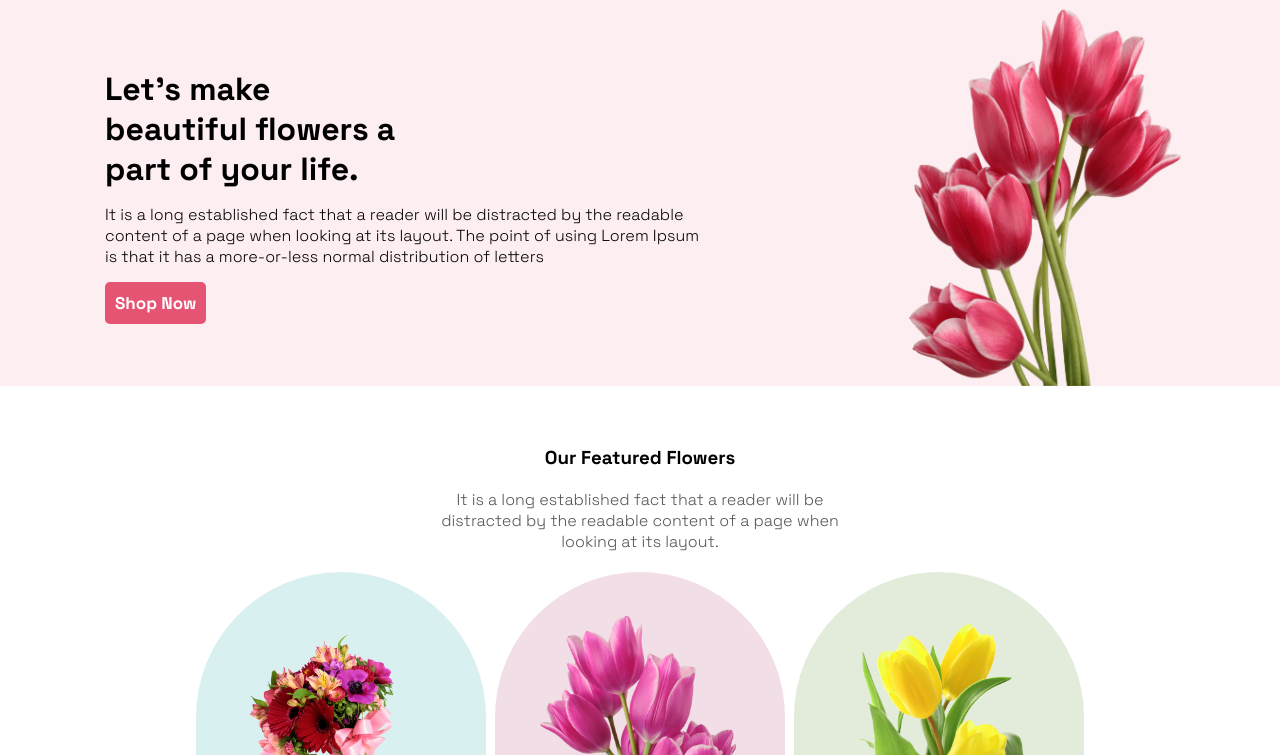
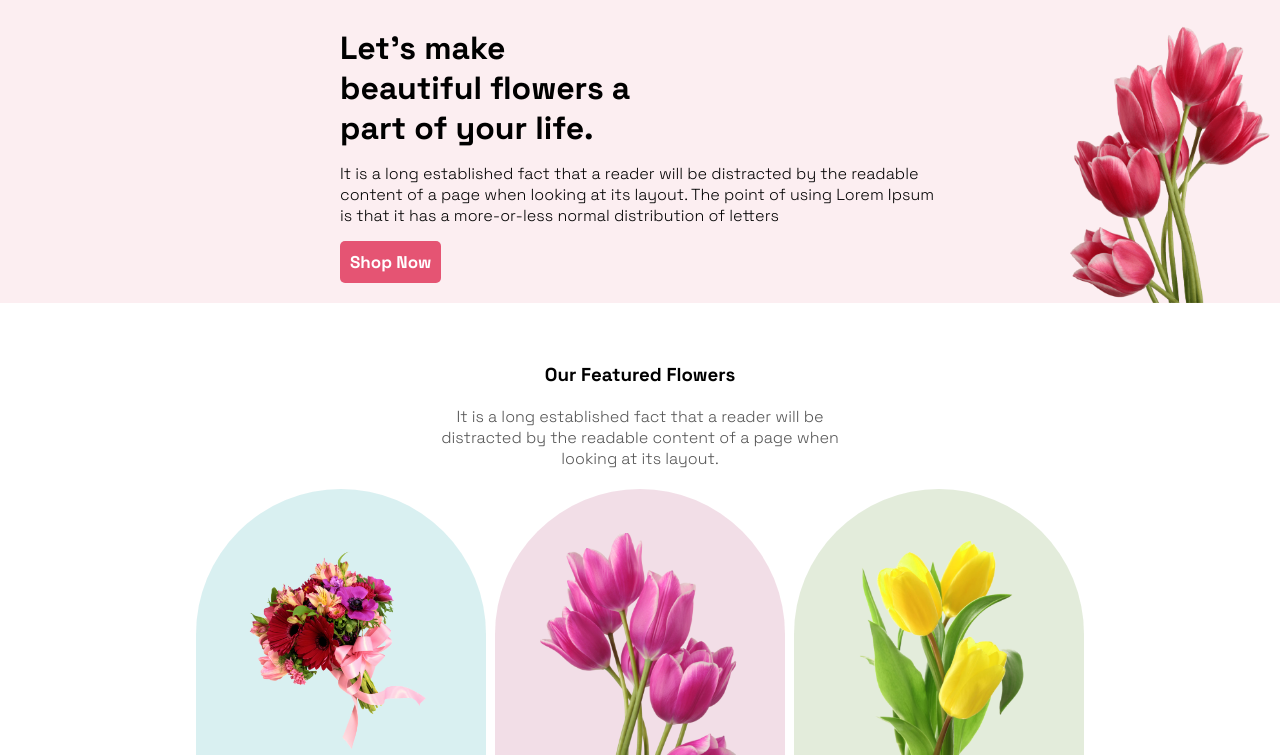
Before and after one commit to masud3330/flower-shop, a plain HTML site: page index.html in a window 1280 px wide. Shown: the part 45-800 px from the top of the page. Drawn offline with Linux system fonts and the light colour scheme.

Commit message:
banner image set

```diff
--- a/index.html
+++ b/index.html
@@ -58,7 +58,7 @@
 
                 </div>
             </div>
-            <img class="banner-picture"  src="Flower Asset/pngwing 10.png" alt="">
+            <!-- <img class="banner-picture"  src="Flower Asset/pngwing 10.png" alt=""> -->
 
            </div>
     </header>
--- a/style.css
+++ b/style.css
@@ -67,6 +67,10 @@
     justify-content: space-around;
     align-items: center;
     /* padding: 20px; */
+    background-image: url("./Flower Asset/pngwing\ 10.png");
+    background-repeat: no-repeat;
+    background-size: 220px;
+    background-position: right bottom;
 }
 
 .banner-describtion{
```
